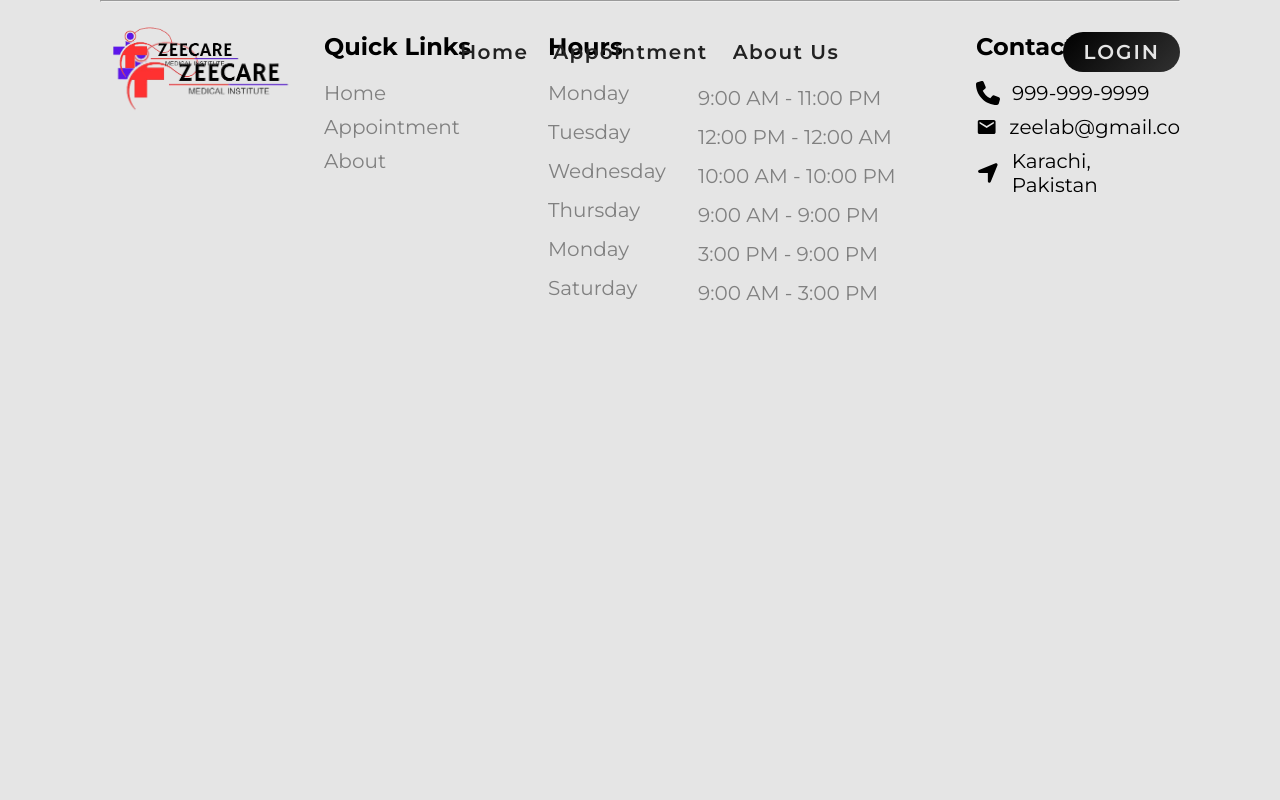
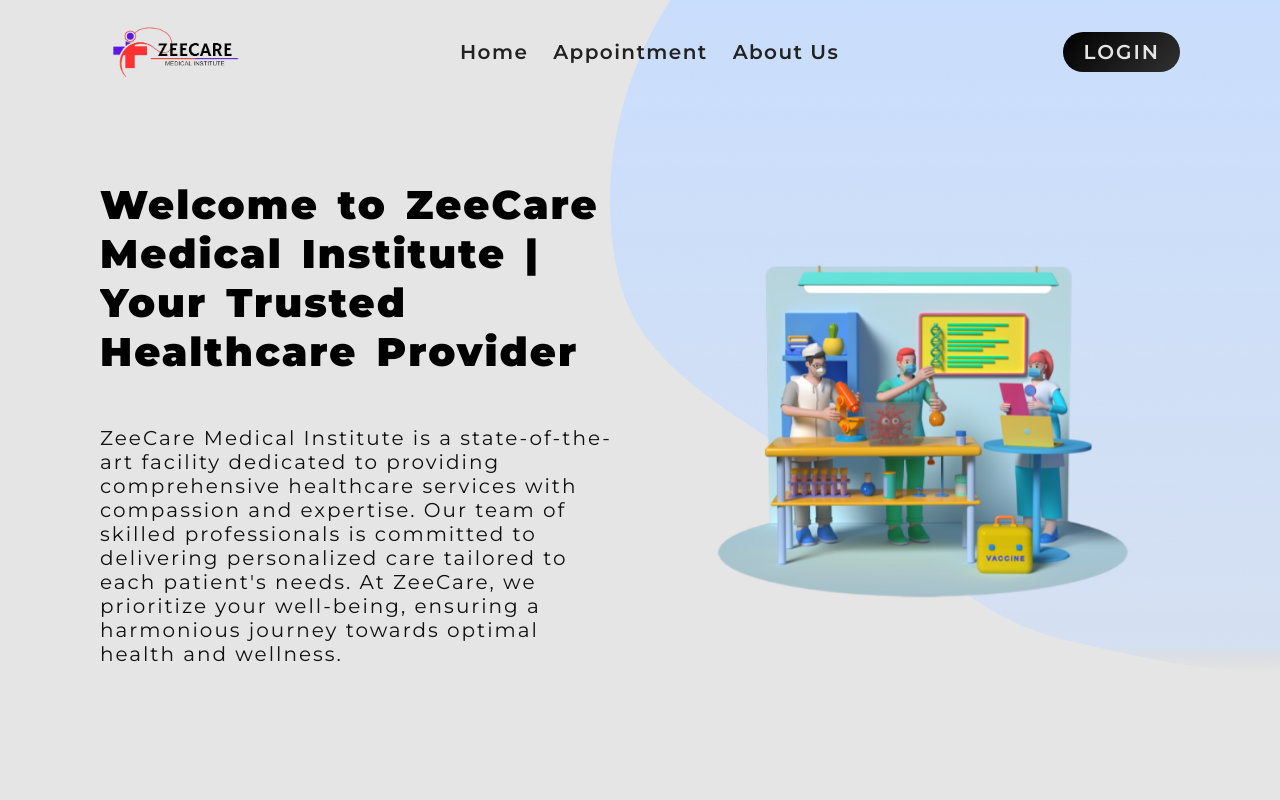
Before and after one commit to Hiru1003/hospital-management-system, a React (Vite) app in the folder Frontend/: page /about in a window 1280 px wide. Shown: the top 800 px of the page. Built offline with nearby package versions, Linux system fonts and the light colour scheme; no server answers.

Commit message:
feat: about us

```diff
--- a/Frontend/src/Pages/AboutUs.jsx
+++ b/Frontend/src/Pages/AboutUs.jsx
@@ -1,11 +1,31 @@
-import React from 'react'
-
+import React from "react";
+import Hero from "../components/Hero";
+import Biography from "../components/Biography";
 const AboutUs = () => {
   return (
-    <div>
+    <>
+      <div className="hero container">
+        <div className="banner">
+          <h1>{"Welcome to ZeeCare Medical Institute | Your Trusted Healthcare Provider"}</h1>
+          <p>
+            ZeeCare Medical Institute is a state-of-the-art facility dedicated
+            to providing comprehensive healthcare services with compassion and
+            expertise. Our team of skilled professionals is committed to
+            delivering personalized care tailored to each patient's needs. At
+            ZeeCare, we prioritize your well-being, ensuring a harmonious
+            journey towards optimal health and wellness.
+          </p>
+        </div>
+        <div className="banner">
+          <img src={"/about.png"} alt="hero" className="animated-image" />
+          <span>
+            <img src="/Vector.png" alt="vector" />
+          </span>
+        </div>
+      </div>
+      <Biography imageUrl={"/whoweare.png"} />
+    </>
+  );
+};
 
-    </div>
-  )
-}
-
-export default AboutUs
+export default AboutUs;
```
